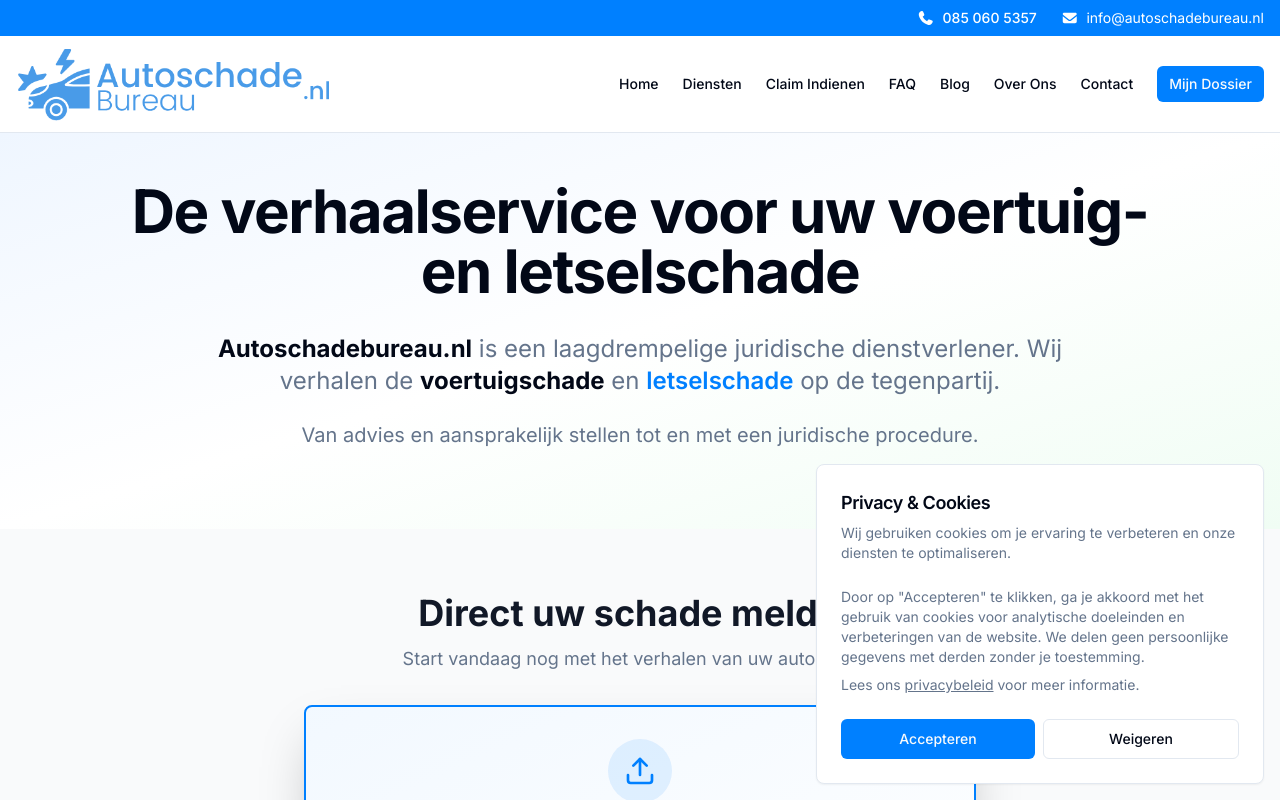
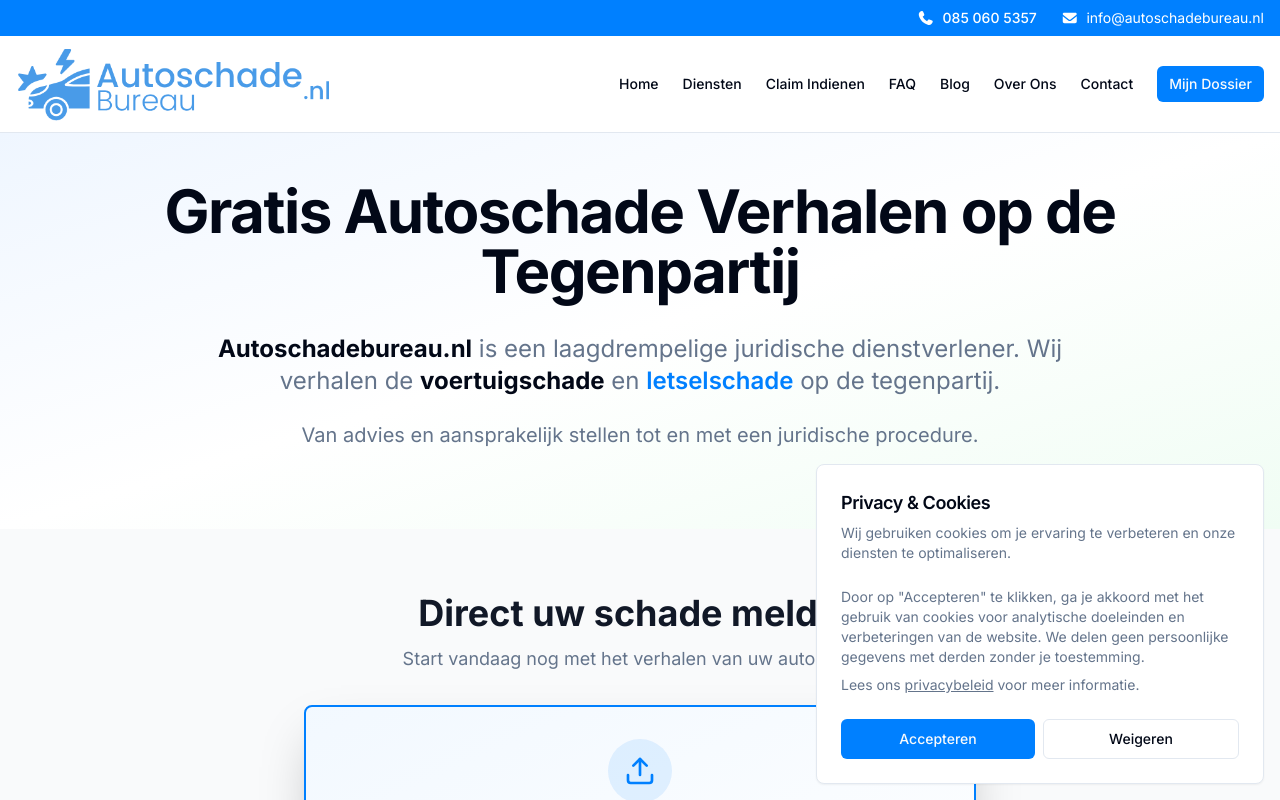
Before and after one commit to Championne/Gratisschadeverhalen.nl, a Next.js app: page / in a window 1280 px wide. Shown: the top 800 px of the page. Built offline with nearby package versions, Linux system fonts and the light colour scheme; no server answers.

Commit message:
SEO: Optimize homepage H1 with target keywords

```diff
--- a/app/page.tsx
+++ b/app/page.tsx
@@ -310,7 +310,7 @@ export default function HomePage() {
             <div className="max-w-5xl mx-auto text-center">
               {/* Hoofdtitel */}
               <h1 className="text-4xl md:text-5xl lg:text-6xl font-bold tracking-tight mb-8 leading-tight">
-                De verhaalservice voor uw voertuig- en letselschade
+                Gratis Autoschade Verhalen op de Tegenpartij
               </h1>
 
               {/* Subtitel */}
```
